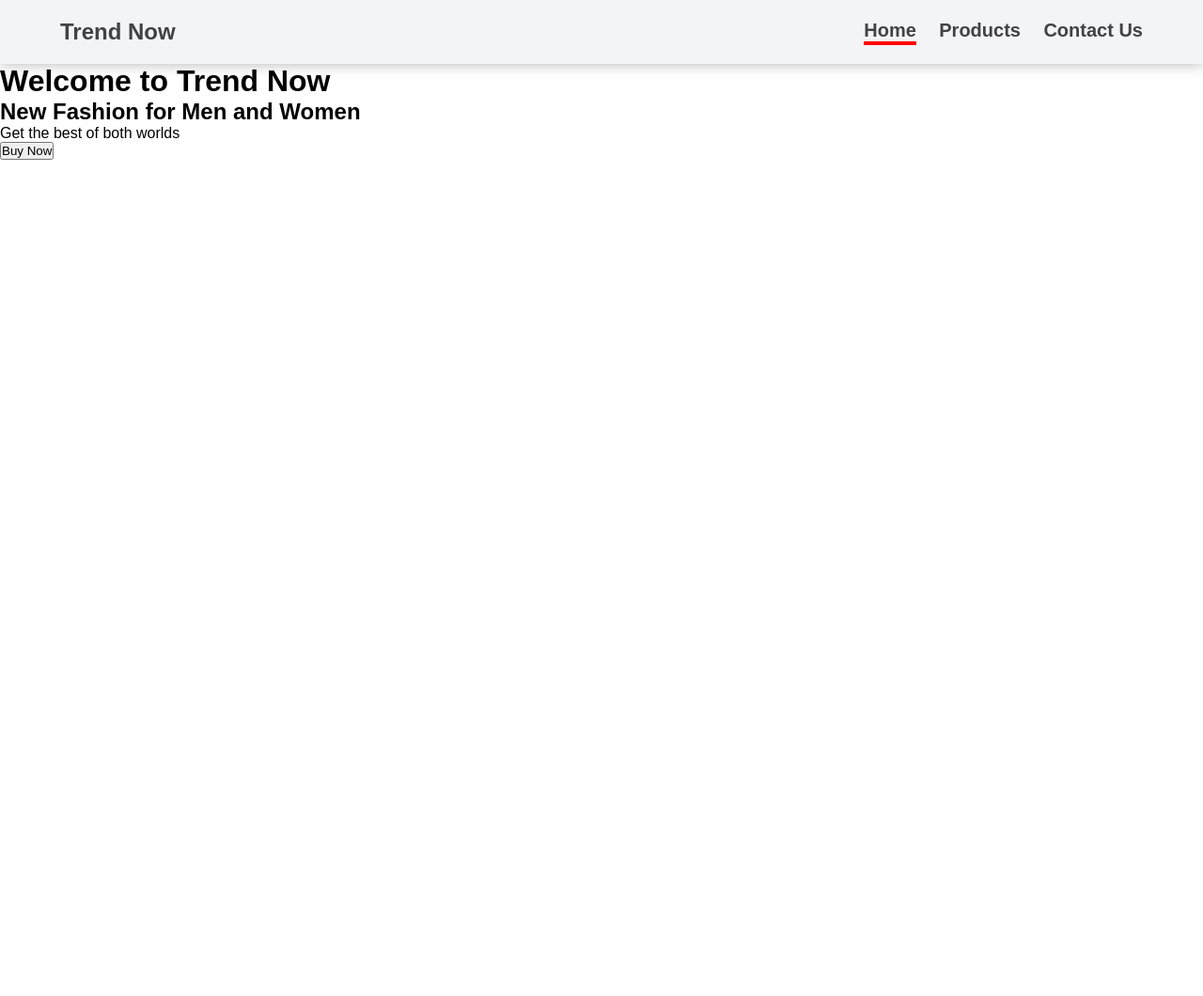
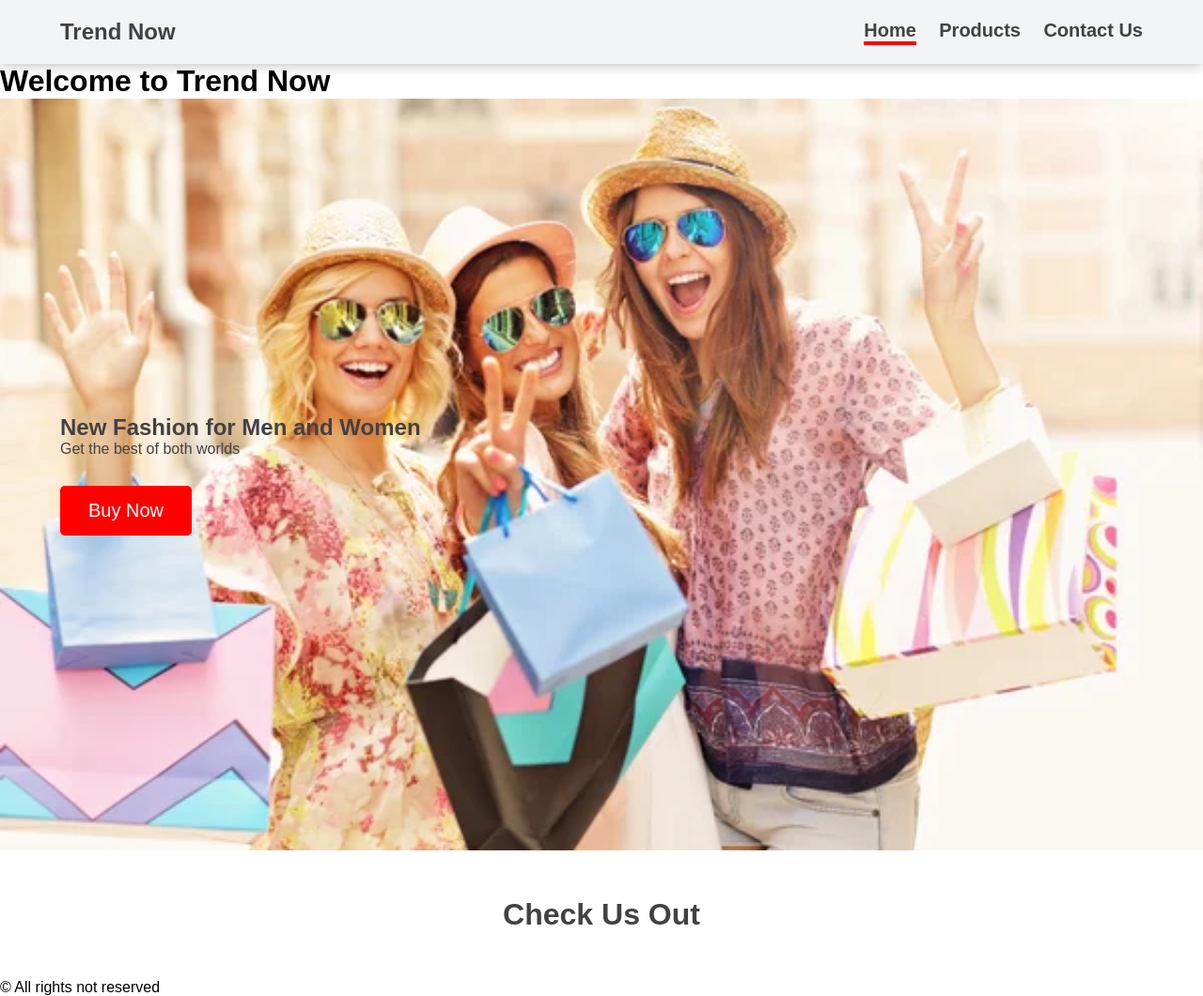
Before and after one commit to riyad932/mismid, a plain HTML site: page index.html in a window 1280 px wide. Shown: the whole page at 94% size. Before the commit the page ends 800 px from the top, so only its background shows below. Drawn offline with Linux system fonts and the light colour scheme.

Commit message:
sixth commit

```diff
--- a/index.html
+++ b/index.html
@@ -8,6 +8,7 @@
     <title>Trend Now</title>
 </head>
 <body>
+    <!--Riyad Hossain 2030932-->
     <nav class = "navbar">
         <div class ="logo"><h1>Trend Now</h1></div>
         <ul class = "menu">
@@ -25,6 +26,10 @@
             <p>Get the best of both worlds</p>
             <button>Buy Now</button>
         </section>
+        <h1 class="pheading">Check Us Out</h1>
     </main>
+    <footer>
+        &copy; All rights not reserved
+    </footer>
 </body>
 </html>
--- a/style.css
+++ b/style.css
@@ -12,6 +12,7 @@ body{
     justify-content: space-between;
     align-items: center;
     position: sticky;
+    top: 0%;
     z-index: 999;
     background-color: #f3f4f6;
     box-shadow: 0 0 14px rgba(0, 0, 0, 0.3);
@@ -39,3 +40,30 @@ body{
 .navbar .menu li a:hover{
     border-bottom: 4px solid red;
 }
+.content{
+    background-image: url(img1.jpg);
+    background-size: cover;
+    background-repeat: no-repeat;
+    padding: 0 5%;
+    display: flex;
+    flex-direction: column;
+    justify-content: center;
+    align-items: flex-start;
+    color: #424144;
+    height: 100vh;
+}
+.content button{
+    margin-top: 30px;
+    padding: 15px 30px;
+    border: none;
+    background: red;
+    color: white;
+    font-size: 20px;
+    border-radius: 5px;
+    cursor: pointer;
+}
+.pheading{
+    text-align: center;
+    margin: 50px 0;
+    color: #424144;
+}
```
Also changed, not shown: product.html (+43 -0 lines), img1.jpg (added).
